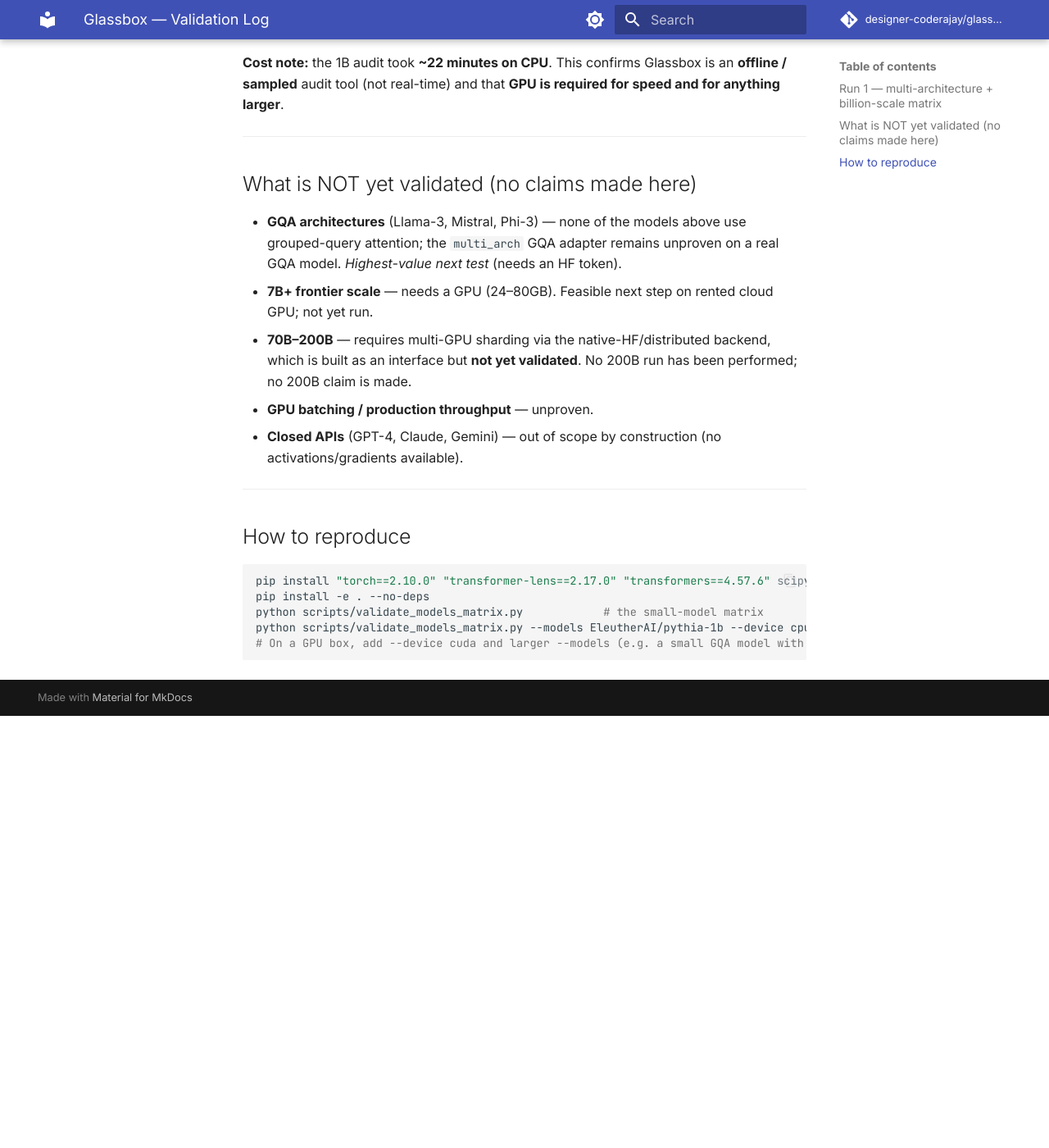
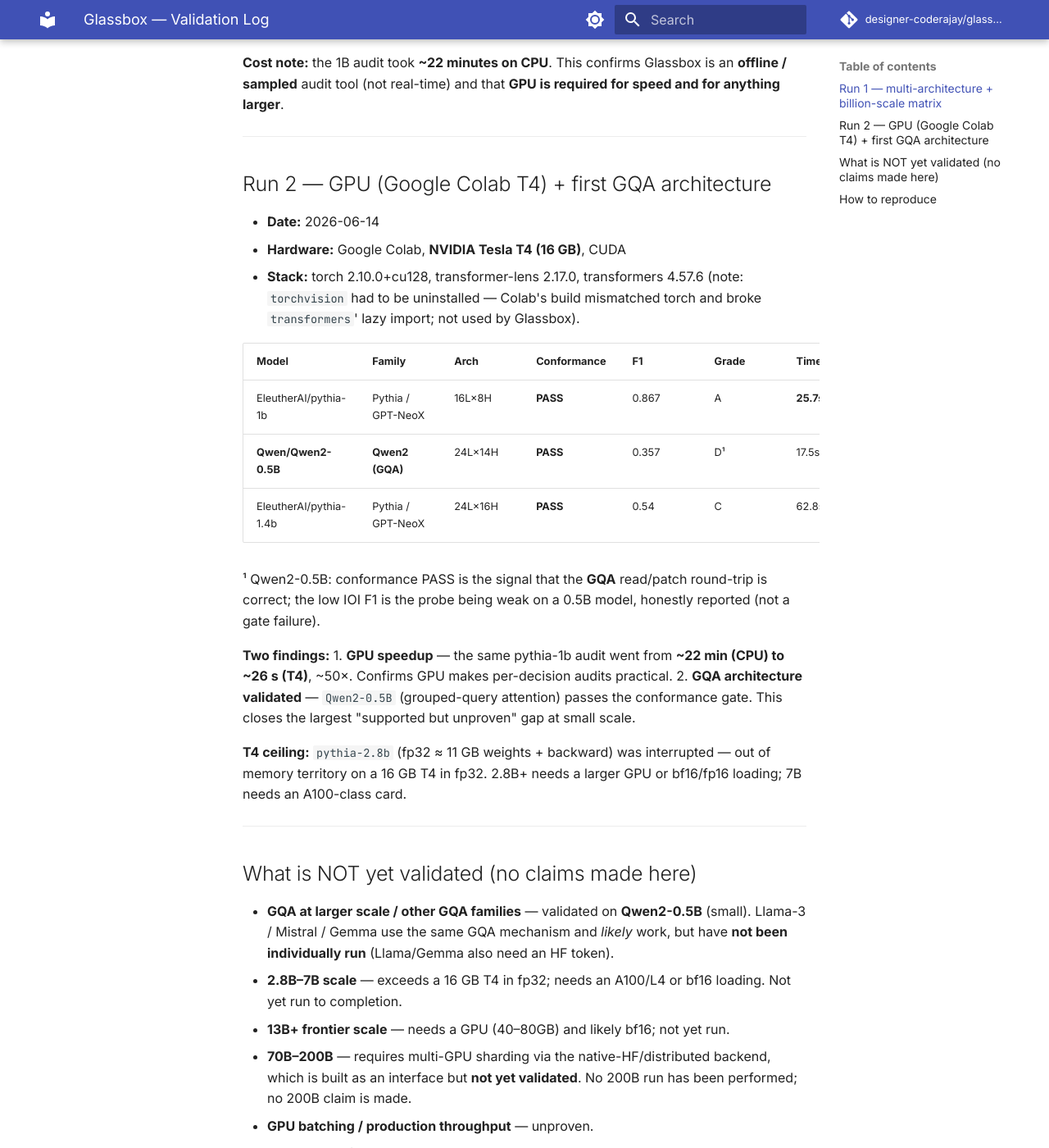
Before and after one commit to designer-coderajay/Glassbox-AI-2.0-Mechanistic-Interpretability-tool, an MkDocs documentation site: the page built from docs/VALIDATION_LOG.md, in a window 1280 px wide and 1400 px high, scrolled down 1507 px. Shown: the whole window at 82% size. Built offline with MkDocs 1.6.1 and Material for MkDocs 9.7.7, drawn with Linux system fonts in a browser that asks for light colours; comment, search, counter and statistics services are not loaded; before the commit the page ends 2380 px from its top, so only the background shows below that.

Commit message:
feat(validate): GPU+GQA results, --dtype fp16/bf16; scope docs to verified (GQA via Qwen2, 1.4B)

```diff
--- a/docs/VALIDATION_LOG.md
+++ b/docs/VALIDATION_LOG.md
@@ -50,13 +50,45 @@
 
 ---
 
+## Run 2 — GPU (Google Colab T4) + first GQA architecture
+
+- **Date:** 2026-06-14
+- **Hardware:** Google Colab, **NVIDIA Tesla T4 (16 GB)**, CUDA
+- **Stack:** torch 2.10.0+cu128, transformer-lens 2.17.0, transformers 4.57.6
+  (note: `torchvision` had to be uninstalled — Colab's build mismatched torch and
+  broke `transformers`' lazy import; not used by Glassbox).
+
+| Model | Family | Arch | Conformance | F1 | Grade | Time |
+|---|---|---|---|---|---|---|
+| EleutherAI/pythia-1b | Pythia / GPT-NeoX | 16L×8H | **PASS** | 0.867 | A | **25.7s** |
+| **Qwen/Qwen2-0.5B** | **Qwen2 (GQA)** | 24L×14H | **PASS** | 0.357 | D¹ | 17.5s |
+| EleutherAI/pythia-1.4b | Pythia / GPT-NeoX | 24L×16H | **PASS** | 0.54 | C | 62.8s |
+
+¹ Qwen2-0.5B: conformance PASS is the signal that the **GQA** read/patch round-trip
+is correct; the low IOI F1 is the probe being weak on a 0.5B model, honestly
+reported (not a gate failure).
+
+**Two findings:**
+1. **GPU speedup** — the same pythia-1b audit went from **~22 min (CPU) to ~26 s
+   (T4)**, ~50×. Confirms GPU makes per-decision audits practical.
+2. **GQA architecture validated** — `Qwen2-0.5B` (grouped-query attention) passes
+   the conformance gate. This closes the largest "supported but unproven" gap at
+   small scale.
+
+**T4 ceiling:** `pythia-2.8b` (fp32 ≈ 11 GB weights + backward) was interrupted —
+out of memory territory on a 16 GB T4 in fp32. 2.8B+ needs a larger GPU or
+bf16/fp16 loading; 7B needs an A100-class card.
+
+---
+
 ## What is NOT yet validated (no claims made here)
 
-- **GQA architectures** (Llama-3, Mistral, Phi-3) — none of the models above use
-  grouped-query attention; the `multi_arch` GQA adapter remains unproven on a real
-  GQA model. *Highest-value next test* (needs an HF token).
-- **7B+ frontier scale** — needs a GPU (24–80GB). Feasible next step on rented
-  cloud GPU; not yet run.
+- **GQA at larger scale / other GQA families** — validated on **Qwen2-0.5B**
+  (small). Llama-3 / Mistral / Gemma use the same GQA mechanism and *likely* work,
+  but have **not been individually run** (Llama/Gemma also need an HF token).
+- **2.8B–7B scale** — exceeds a 16 GB T4 in fp32; needs an A100/L4 or bf16
+  loading. Not yet run to completion.
+- **13B+ frontier scale** — needs a GPU (40–80GB) and likely bf16; not yet run.
 - **70B–200B** — requires multi-GPU sharding via the native-HF/distributed
   backend, which is built as an interface but **not yet validated**. No 200B run
   has been performed; no 200B claim is made.
```
Also changed, not shown: README.md (+7 -5 lines), 1 other file.
